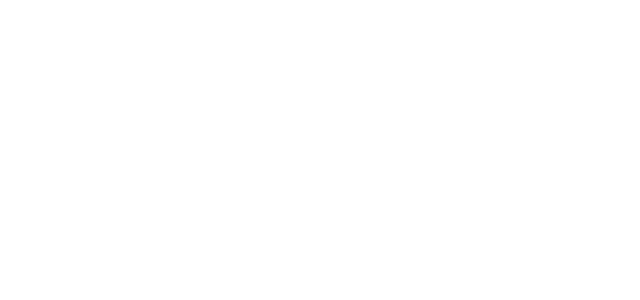
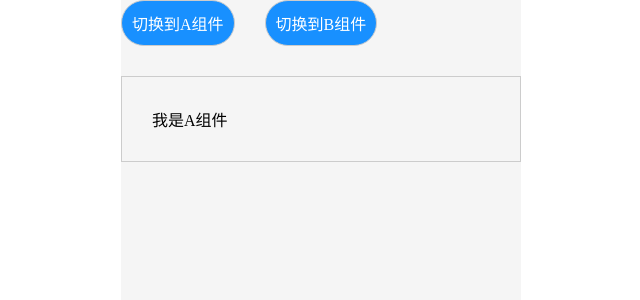
Before and after one commit to zhouaizhuang/Vue3_study, a Vue app: page /dynamicCom in a window 1280 px wide. Before the commit this address had no page. Shown: the top 300 px of the page, without its empty margins (319-959 px from the left). Built offline with nearby package versions, Linux system fonts and the light colour scheme.

Commit message:
动态组件切换

```diff
--- a/src/router/modules/component.ts
+++ b/src/router/modules/component.ts
@@ -3,4 +3,5 @@
   { path: '/useCom', component: () => import('../../views/studyCom/useCom/index.vue') },
   { path: '/definePropsEmit', component: () => import('../../views/studyCom/definePropsEmit/father.vue') },
   { path: '/recursionCom', component: () => import('../../views/studyCom/recursionCom/index.vue') },
+  { path: '/dynamicCom', component: () => import('../../views/studyCom/dynamicCom/index.vue') },
 ]
--- a/src/views/index.vue
+++ b/src/views/index.vue
@@ -39,6 +39,7 @@
         <div class="db w20 pb30 min190px"><router-link class="g42b983" to="/useCom">引入组件</router-link></div>
         <div class="db w20 pb30 min190px"><router-link class="g42b983" to="/recursionCom">递归组件</router-link></div>
         <div class="db w20 pb30 min190px"><router-link class="g42b983" to="/definePropsEmit">组件传值propsEmit</router-link></div>
+        <div class="db w20 pb30 min190px"><router-link class="g42b983" to="/dynamicCom">动态组件</router-link></div>
       </div>
     </div>
   </div>
--- /dev/null
+++ b/src/views/studyCom/dynamicCom/A.vue
@@ -0,0 +1,10 @@
+<template>
+  <div class="mt30">
+    <div class="pt30 pb30 pr30 pl30 bdc">我是A组件</div>
+  </div>
+</template>
+<script setup lang="ts">
+
+</script>
+<style scoped>
+</style>
--- /dev/null
+++ b/src/views/studyCom/dynamicCom/B.vue
@@ -0,0 +1,10 @@
+<template>
+  <div class="mt30">
+    <div class="pt30 pb30 pr30 pl30 bdc">我是B组件</div>
+  </div>
+</template>
+<script setup lang="ts">
+
+</script>
+<style scoped>
+</style>
--- /dev/null
+++ b/src/views/studyCom/dynamicCom/index.vue
@@ -0,0 +1,23 @@
+<template>
+  <div class="mh100vh bgf7">
+    <div class="f">
+      <div @click="changeTab('A')" class="tc mr30 pr10 pl10 pr10 pt10 pb10 bdc rds30 bg1890ff gf">切换到A组件</div>
+      <div @click="changeTab('B')" class="tc pr10 pl10 pr10 pt10 pb10 bdc rds30 bg1890ff gf">切换到B组件</div>
+    </div>
+    <component :is="current"></component>
+  </div>
+</template>
+<script setup lang="ts">
+import A from "./A.vue"
+import B from "./B.vue"
+const current = ref(markRaw(A))
+const changeTab = (val) => {
+  const mapCom = {
+    'A': markRaw(A),
+    'B': markRaw(B)
+  }
+  current.value = mapCom[val]
+}
+</script>
+<style scoped>
+</style>
```
